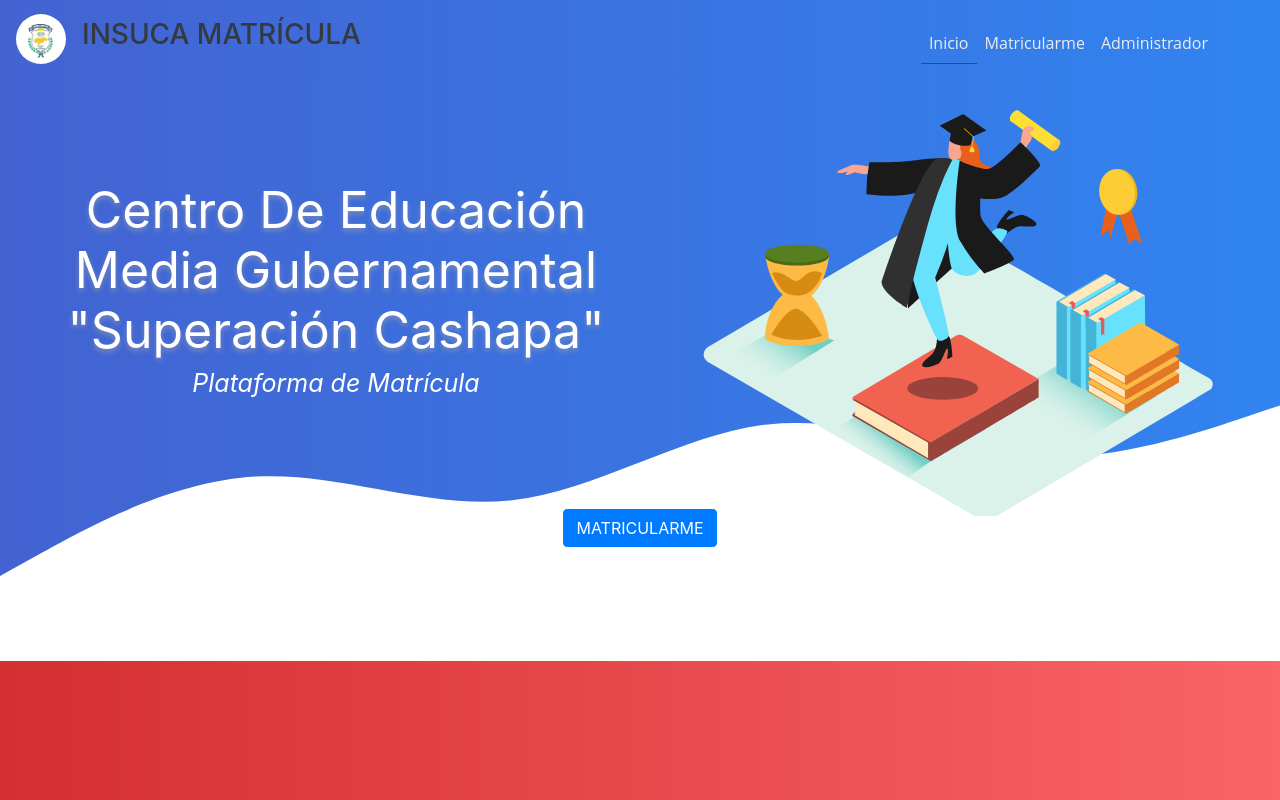
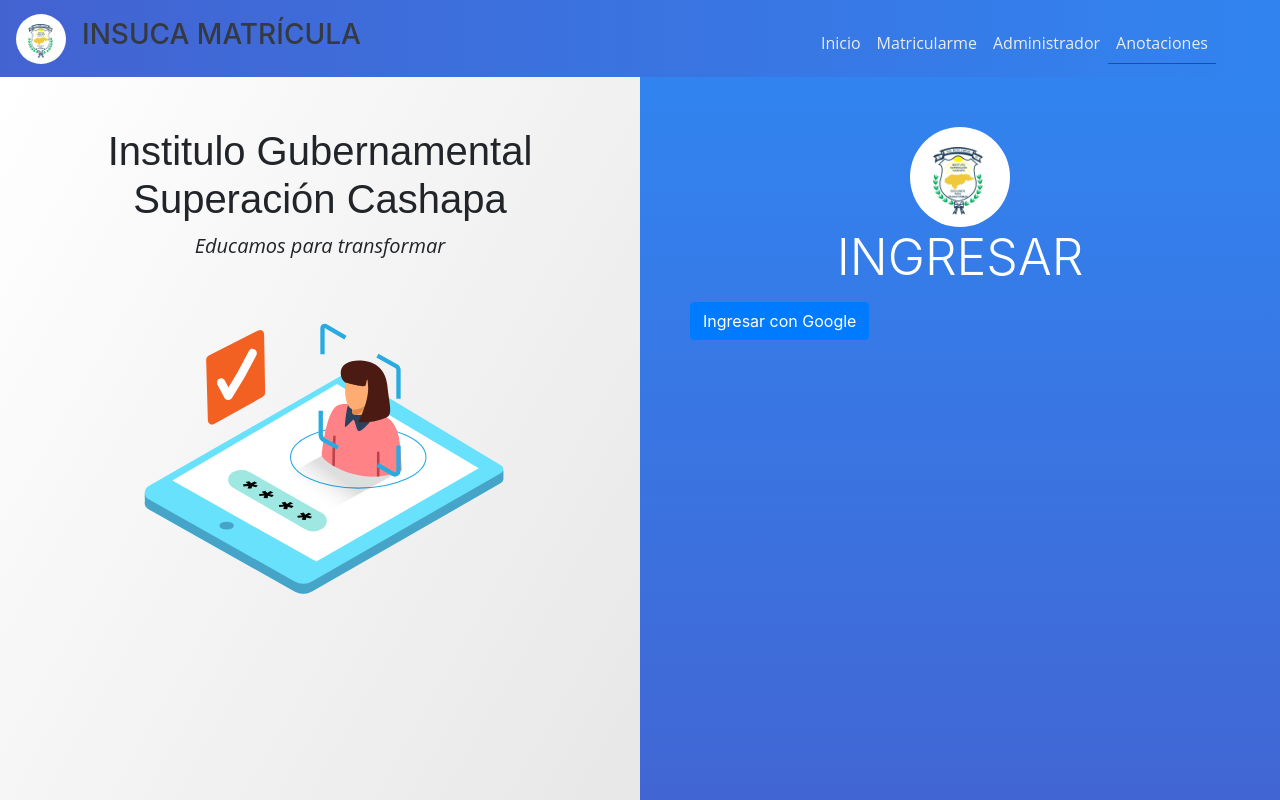
Before and after one commit to erickArita/matricula-app, a React (Create React App) app: page /docs/tasks-login in a window 1280 px wide. Before the commit this address led to /docs/. Shown: the top 800 px of the page. Built offline with nearby package versions, Linux system fonts and the light colour scheme; no server answers; what rand-token would draw is missing.

Commit message:
student task login

```diff
--- a/src/actions/auth.js
+++ b/src/actions/auth.js
@@ -1,13 +1,11 @@
 import Swal from 'sweetalert2'
-import { auth } from '../firebase/firebaseConfig'
+import { auth, googleProvider } from '../firebase/firebaseConfig'
 import { types } from '../types/types'
 import { handleErrorTraslator } from './handleErrorTraducer'
 import { uiFinishLoading, uiStartLoading } from './ui'
 
 export const startLoginWithEmailAndPassword = (email, password) => {
     return (dispatch) => {
-
-
 
 
         dispatch(uiStartLoading())
@@ -18,7 +16,7 @@ export const startLoginWithEmailAndPassword = (email, password) => {
                 dispatch(uiFinishLoading())
             })
             .catch(e => {
-                 Swal.fire( 'Error',handleErrorTraslator(e.code),'error')
+                Swal.fire('Error', handleErrorTraslator(e.code), 'error')
                 dispatch(uiFinishLoading())
             })
     }
@@ -37,11 +35,12 @@ export const createUserWitEmailAndPassword = (email, password, name) => {
             })
             .catch(e => {
 
-                Swal.fire( 'Error',handleErrorTraslator(e.code),'error')
+                Swal.fire('Error', handleErrorTraslator(e.code), 'error')
                 dispatch(uiFinishLoading())
             })
     }
 }
+
 
 export const login = (uid, displayName) => ({
     type: types.login,
@@ -50,7 +49,6 @@ export const login = (uid, displayName) => ({
         displayName
     }
 })
-
 export const startLogout = () => {
     return async (dispatch) => {
         await auth.signOut()
@@ -60,5 +58,26 @@ export const startLogout = () => {
 }
 
 export const logout = () => ({
-    type:types.logout
+    type: types.logout
 })
+// student auth
+export const startLoginWithGoogle = () => {
+    return (dispatch) => {
+        auth.signInWithPopup(googleProvider)
+            .then(({ user }) => {
+                dispatch(loginStudentTasks(user.uid, user.displayName))
+            })
+
+    }
+}
+
+export const loginStudentTasks = (uid, displayName) => ({
+    type: types.loginStudent,
+    payload: {
+        uid,
+        displayName
+    }
+})
+export const logoutStudent = () => ({
+    type: types.logoutStudent
+})
--- a/src/components/ManageStudents/LoginManager.js
+++ b/src/components/ManageStudents/LoginManager.js
@@ -1,14 +1,16 @@
 import React from 'react';
+import { useState } from 'react';
+import { useEffect } from 'react';
 import { useDispatch, useSelector } from 'react-redux';
+import { useHistory } from 'react-router-dom';
 import validator from 'validator'
-import { startLoginWithEmailAndPassword } from '../../actions/auth';
+import { startLoginWithEmailAndPassword, startLoginWithGoogle } from '../../actions/auth';
 import { removeError, setError } from '../../actions/ui';
 import imgLogin from '../../assets/ilustracion login.svg';
 import logo from '../../assets/logo.png';
 import { useForm } from '../../hooks/useForm';
 import './login.css';
 export const LoginManager = () => {
-
     const dispatch = useDispatch();
     const { msgError, loading } = useSelector(state => state.ui)
     const [formValues, handleInputChange] = useForm({
@@ -16,10 +18,21 @@ export const LoginManager = () => {
         password: ''
     });
     const { email, password } = formValues
+    // const [location, setLocation] = useState(false)
 
+    let history = useHistory()
+
+    let location = history.location.pathname;
+
+    const handleGoogleLogIn =() => {
+
+        dispatch(startLoginWithGoogle())
+
+    }
     const handleLogin = (e) => {
         e.preventDefault()
-        if (formValid()) {
+
+        if (location === '/login' && formValid()) {
 
             dispatch(startLoginWithEmailAndPassword(email, password))
 
@@ -53,6 +66,12 @@ export const LoginManager = () => {
                     <img src={logo} alt="logo" />
                 </div>
                 <h1>INGRESAR</h1>
+                {
+                    location === "/tasks-login" ?
+                        (
+                            <button className='btn btn-primary' onClick={handleGoogleLogIn} >Ingresar con Google</button>
+                        ) : (
+
 
                             <form onSubmit={handleLogin}>
                                 {
@@ -68,6 +87,8 @@ export const LoginManager = () => {
                                 <input className='boton-login' type="submit" disabled={loading} />
 
                             </form>
+                        )
+                }
 
             </div>
         </div>
--- a/src/components/ManageStudents/ManageStudents.js
+++ b/src/components/ManageStudents/ManageStudents.js
@@ -19,8 +19,6 @@ export const ManageStudents = () => {
         setShowFilter(!showFilter)
     }
 
-
-
     const [fullDataPanel, setFullDataPanel] = useState({})
 
     const handleStudentData = (id) => {
@@ -28,7 +26,6 @@ export const ManageStudents = () => {
         const studentById = students.find(student => student.id === id)
         setFullDataPanel(studentById)
     }
-
 
     return (
 
--- a/src/components/navigation/AppRouter.js
+++ b/src/components/navigation/AppRouter.js
@@ -1,12 +1,12 @@
 import React, { useEffect } from 'react'
 import { BrowserRouter as Router, Redirect, Route, Switch } from 'react-router-dom'
-import { useDispatch } from 'react-redux'
+import { useDispatch, useSelector } from 'react-redux'
 import { Index } from '../index/Index'
 import { Navbar } from './Navbar'
 import { Matricularme } from '../matricularme/Matricularme'
 import { LoginManager } from '../ManageStudents/LoginManager'
 import { auth } from '../../firebase/firebaseConfig'
-import { login } from '../../actions/auth'
+import { login, loginStudentTasks } from '../../actions/auth'
 import { useState } from 'react'
 import { ManageStudents } from '../ManageStudents/ManageStudents'
 import { PrivateRoutes } from './PrivateRoutes'
@@ -14,37 +14,55 @@ import { PublicRoutes } from './PublicRoute'
 import { CreateUser } from '../ManageStudents/CreateUser'
 import { Loading } from '../loading/Loading'
 import { setFiltersContext } from '../../actions/studentsData'
-import { Orientacion } from '../orientacion/Orientacion'
 import 'bootstrap/dist/css/bootstrap.min.css'
 // eslint-disable-next-line
 import $ from 'jquery';
 // eslint-disable-next-line
 // import Popper from 'popper.js';
 import 'bootstrap/dist/js/bootstrap.bundle.min';
+import { Tasks } from '../task/Tasks'
 export const AppRouter = () => {
     const [cheking, setCheking] = useState(true)
     const [loggedIn, setLoggedIn] = useState(false)
+    const [loggedInStudent, setLoggedInStudent] = useState(false)
+    const studentAuth = useSelector(state => state.studentAuth)
     const dispatch = useDispatch()
-    // const {} =useHistory()
     useEffect(() => {
         auth.onAuthStateChanged((user) => {
-
-            if (user?.uid) {
+            if (user?.uid && user?.emailVerified === false) {
                 dispatch(login(user.uid, user.displayName))
                 setLoggedIn(true)
+
             } else {
                 setLoggedIn(false)
+
             }
+
             setCheking(false)
 
         });
+
+
     }, [dispatch, setCheking])
+
+
     // setea los filtros al pricipio
     useEffect(() => {
 
         dispatch(setFiltersContext())
 
     }, [dispatch])
+
+    useEffect(() => {
+
+        if (studentAuth.uid) {
+            setLoggedInStudent(true)
+        } else {
+            setLoggedInStudent(false)
+        }
+
+
+    }, [studentAuth])
 
 
     if (cheking) {
@@ -72,8 +90,9 @@ export const AppRouter = () => {
                         <PublicRoutes path='/login' exact isAutenticated={loggedIn} component={LoginManager} />
 
                         <PrivateRoutes exact isAutenticated={loggedIn} path='/manage' component={ManageStudents} />
-                        <PrivateRoutes exact isAutenticated={loggedIn} path='/orientation' component={Orientacion} />
                         <PrivateRoutes exact isAutenticated={loggedIn} path='/createAcount' component={CreateUser} />
+                        <PublicRoutes path='/tasks-login' next='/tasks' exact isAutenticated={loggedInStudent} component={LoginManager} />
+                        <PrivateRoutes exact isAutenticated={loggedInStudent} path='/tasks' component={Tasks} />
 
                         <Redirect to='/' />
 
--- a/src/components/navigation/Navbar.js
+++ b/src/components/navigation/Navbar.js
@@ -1,16 +1,17 @@
 import React from 'react'
 import { useDispatch, useSelector } from 'react-redux'
 import { Link, NavLink } from 'react-router-dom'
-import { startLogout } from '../../actions/auth'
+import { logoutStudent, startLogout } from '../../actions/auth'
 import logo from '../../assets/logo.png'
 import './navbar.css'
 export const Navbar = () => {
     const dispatch = useDispatch()
     const { uid } = useSelector(state => state.auth)
+    const idStudent = useSelector(state => state.studentAuth)
     const handelLogout = () => {
 
         dispatch(startLogout())
-
+        dispatch(logoutStudent())
     }
     return (
         <nav className="navbar navbar-expand-md navbar-dark bg-dark  sticky-top" id="navbar">
@@ -56,12 +57,7 @@ export const Navbar = () => {
                         </li>
 
 
-                        <li className="nav-item">
-                            {
-                                uid &&
-                                <NavLink activeClassName='activeClick' className="nav-link" to='/orientation'>Orientación</NavLink>
-                            }
-                        </li>
+
                         {
                             uid &&
                             <li className="nav-item dropdown">
@@ -81,6 +77,12 @@ export const Navbar = () => {
                                 </div>
                             </li>
                         }
+                         <li className="nav-item">
+
+
+                                <NavLink activeClassName='activeClick' className="nav-link" to={idStudent?.uid? '/tasks':'/tasks-login'}>Anotaciones</NavLink>
+
+                        </li>
                     </ul>
 
                 </div>
--- a/src/components/navigation/PublicRoute.js
+++ b/src/components/navigation/PublicRoute.js
@@ -2,7 +2,9 @@ import React from 'react'
 import { Redirect, Route } from 'react-router-dom'
 
 export const PublicRoutes = ({
+
     isAutenticated,
+    next,
     component: Component,
     ...rest
 }) => {
@@ -11,7 +13,7 @@ export const PublicRoutes = ({
 
             component={(props) => (
                 (isAutenticated) ?
-                    (<Redirect to='/manage' />) :
+                    (<Redirect to= { next ||'/manage'} />) :
                     (<Component {...props} />)
             )}
 
--- /dev/null
+++ b/src/components/task/Tasks.js
@@ -0,0 +1,9 @@
+import React from 'react'
+
+export const Tasks = () => {
+    return (
+        <div>
+            tareas
+        </div>
+    )
+}
--- a/src/firebase/firebaseConfig.js
+++ b/src/firebase/firebaseConfig.js
@@ -20,10 +20,11 @@ const db = firebase.firestore();
 const firestore = firebase.firestore
 const storage = firebase.storage();
 const auth = firebase.auth()
-
+const googleProvider = new firebase.auth.GoogleAuthProvider()
 export {
     db
     , storage
     , auth
-    ,firestore
+    , firestore
+    ,googleProvider
 }
--- /dev/null
+++ b/src/reducers/studentAuthReducer.js
@@ -0,0 +1,20 @@
+import { types } from "../types/types";
+
+
+export const studentAuthReducer = (state = {}, action) => {
+    switch (action.type) {
+        case types.loginStudent:
+
+            return {
+                uid: action.payload.uid,
+                name: action.payload.displayName
+            }
+        case types.logoutStudent:
+            return {
+
+            }
+
+        default:
+            return state;
+    }
+}
--- a/src/store/store.js
+++ b/src/store/store.js
@@ -4,6 +4,7 @@ import thunk from 'redux-thunk'
 import { AuthReducer } from '../reducers/AuthReducer';
 import { createPdf } from '../reducers/createPdf';
 import { filterGetData } from '../reducers/filterGetData';
+import { studentAuthReducer } from '../reducers/studentAuthReducer';
 import { studentsReducer } from '../reducers/studentsReducer';
 import { uiReducer } from '../reducers/uiReducer';
 const composeEnhancers = (typeof window !== 'undefined' && window.__REDUX_DEVTOOLS_EXTENSION_COMPOSE__) || compose;
@@ -13,7 +14,8 @@ const reducers = combineReducers({
     ui:uiReducer,
     students:studentsReducer,
     filters:filterGetData,
-    createPdf:createPdf
+    createPdf:createPdf,
+    studentAuth:studentAuthReducer
 })
 // para usar el reducer y usar el middleware para codigo asincrono
 export const store = createStore(reducers,
--- a/src/types/types.js
+++ b/src/types/types.js
@@ -29,5 +29,9 @@ export const types = {
     // create pdf
     setCreatePdf:'[set] Set CreatePdf',
     unSetCreatePdf:'[set] Set CreatePdf',
-    createPdf:'[create] Create Pdf'
+    createPdf:'[create] Create Pdf',
+
+    // student auth notes
+    loginStudent: '[auth] loginStudent',
+    logoutStudent: '[auth] logoutStudent'
 }
```
Lines whose indentation alone changed are shown as unchanged.
